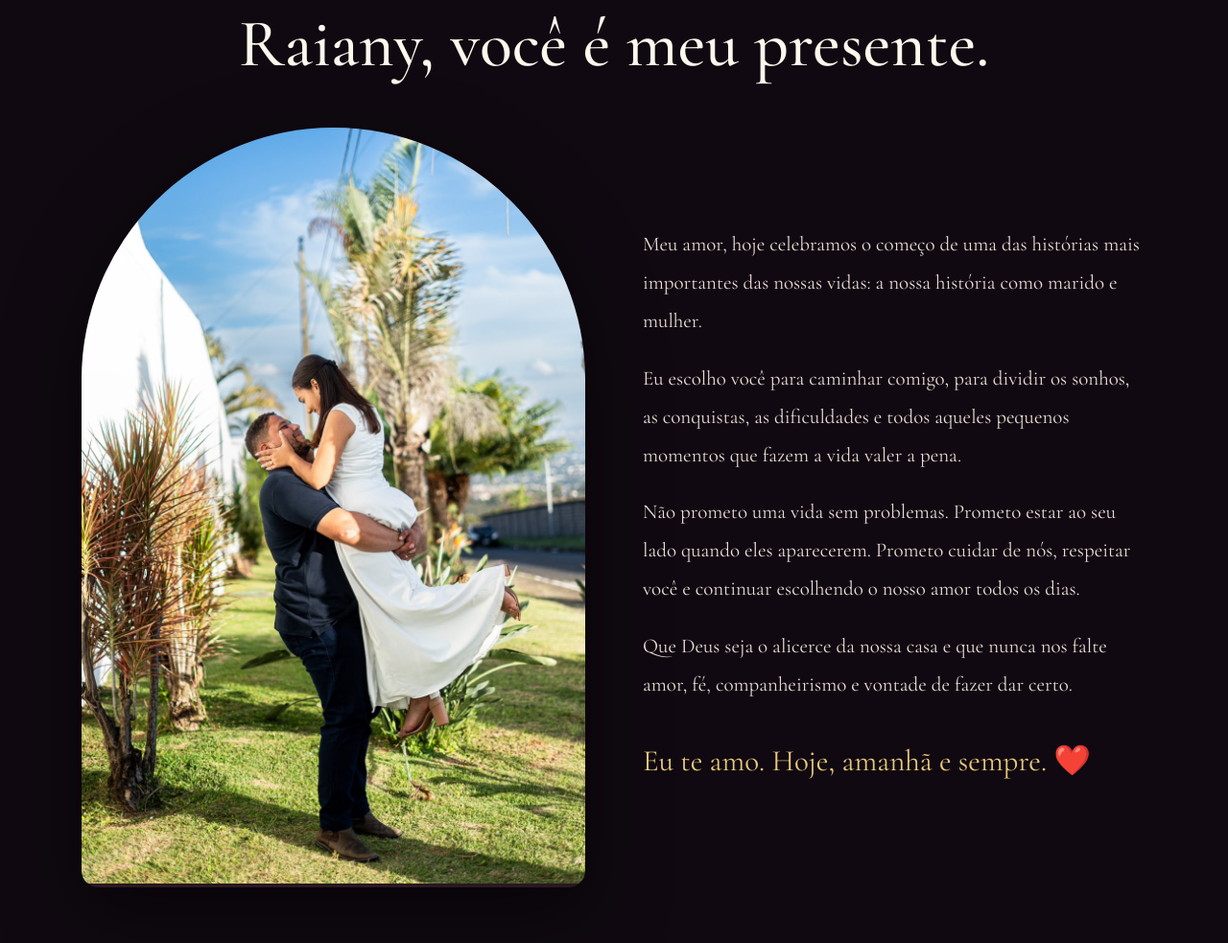
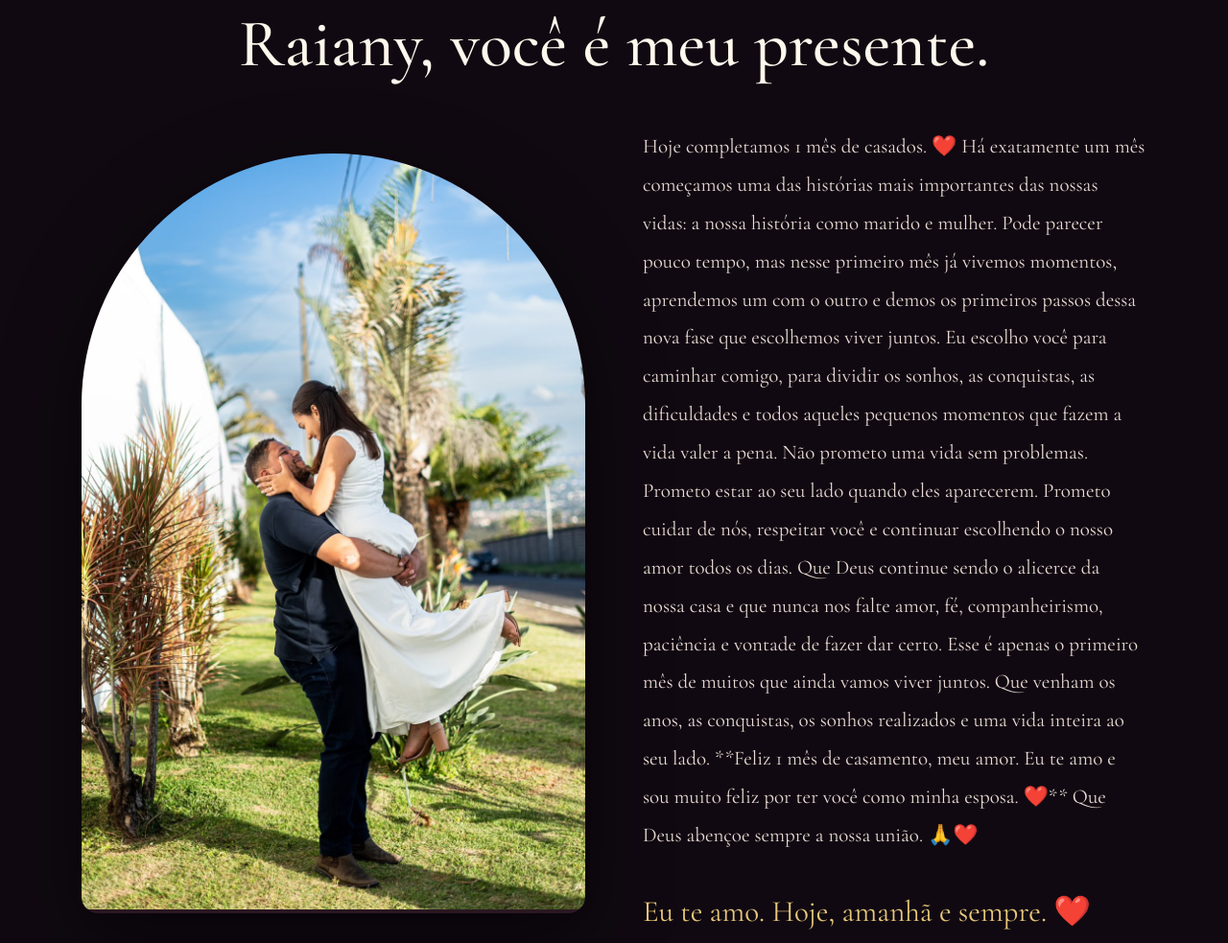
Before and after one commit to jhonatangama1001-max/jhonatanraiany, a plain HTML site: page index.html in a window 1280 px wide. Shown: the part 1496-2479 px from the top of the page at 96% size. Drawn offline with nearby package versions, Linux system fonts and the light colour scheme.

Commit message:
Update index.html

```diff
--- a/index.html
+++ b/index.html
@@ -66,10 +66,24 @@ footer{text-align:center;padding:35px;color:#806f6d;font-size:10px;letter-spacin
 <div class="story">
 <div class="story-photo"><img src="foto1.jpeg" alt="Jhonatan e Raiany"></div>
 <div class="story-text">
-<p>Meu amor, hoje celebramos o começo de uma das histórias mais importantes das nossas vidas: a nossa história como marido e mulher.</p>
-<p>Eu escolho você para caminhar comigo, para dividir os sonhos, as conquistas, as dificuldades e todos aqueles pequenos momentos que fazem a vida valer a pena.</p>
-<p>Não prometo uma vida sem problemas. Prometo estar ao seu lado quando eles aparecerem. Prometo cuidar de nós, respeitar você e continuar escolhendo o nosso amor todos os dias.</p>
-<p>Que Deus seja o alicerce da nossa casa e que nunca nos falte amor, fé, companheirismo e vontade de fazer dar certo.</p>
+<p>Hoje completamos 1 mês de casados. ❤️
+
+Há exatamente um mês começamos uma das histórias mais importantes das nossas vidas: a nossa história como marido e mulher.
+
+Pode parecer pouco tempo, mas nesse primeiro mês já vivemos momentos, aprendemos um com o outro e demos os primeiros passos dessa nova fase que escolhemos viver juntos.
+
+Eu escolho você para caminhar comigo, para dividir os sonhos, as conquistas, as dificuldades e todos aqueles pequenos momentos que fazem a vida valer a pena.
+
+Não prometo uma vida sem problemas. Prometo estar ao seu lado quando eles aparecerem. Prometo cuidar de nós, respeitar você e continuar escolhendo o nosso amor todos os dias.
+
+Que Deus continue sendo o alicerce da nossa casa e que nunca nos falte amor, fé, companheirismo, paciência e vontade de fazer dar certo.
+
+Esse é apenas o primeiro mês de muitos que ainda vamos viver juntos. Que venham os anos, as conquistas, os sonhos realizados e uma vida inteira ao seu lado.
+
+**Feliz 1 mês de casamento, meu amor. Eu te amo e sou muito feliz por ter você como minha esposa. ❤️**
+
+Que Deus abençoe sempre a nossa união. 🙏❤️
+</p>
 <div class="signature">Eu te amo. Hoje, amanhã e sempre. ❤️</div>
 </div>
 </div>
@@ -107,7 +121,7 @@ footer{text-align:center;padding:35px;color:#806f6d;font-size:10px;letter-spacin
 <section class="final">
 <div class="final-heart">❤️</div>
 <div class="section-kicker">Para sempre nós dois</div>
-<h2>Feliz aniversário de casamento, meu amor! ❤️ Hoje celebramos mais um mês juntos, e eu só tenho a agradecer a Deus por ter colocado você na minha vida.</h2>
+<h2>Hoje celebramos mais um mês juntos, e eu só tenho a agradecer a Deus por ter colocado você na minha vida.</h2>
 <p>Que esse seja apenas o primeiro de muitos aniversários que vamos comemorar juntos. Que nossa história continue sendo escrita com amor, fé e a presença de Deus.</p>
 <div class="signature">Com todo meu amor, Jhonatan.</div>
 </section>
```
